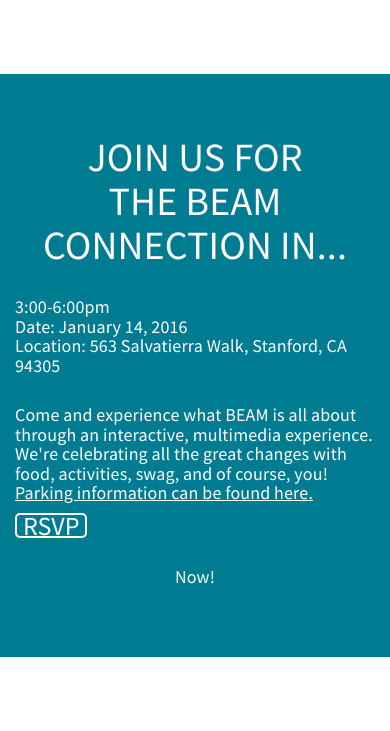
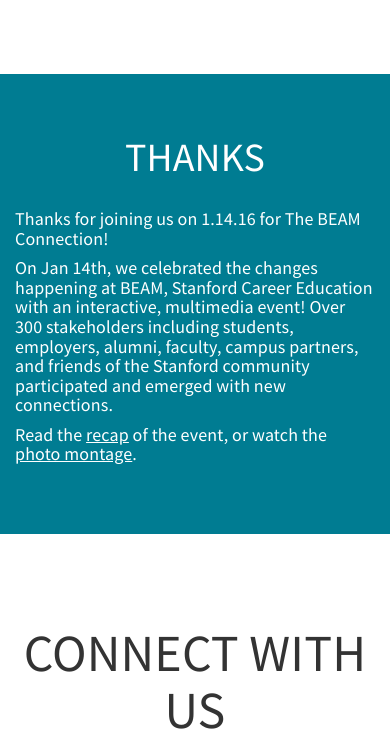
Before and after one commit to jedtan/cdcparallax, a plain HTML site: page index.html in a window 390 px wide. Shown: the part 3640-4371 px from the top of the page. Drawn offline with nearby package versions, Linux system fonts and the light colour scheme; a script that the page names is missing.

Commit message:
Updated RSVP Section

```diff
--- a/index.html
+++ b/index.html
@@ -80,7 +80,7 @@
                     <li class="menu-who-we-work-with"><a href="#mission-anchor">MISSION</a></li>
                     <li class="menu-model"><a href="#model-anchor" alt="model">MODEL</a></li>
                     <li class="menu-values"><a href="#values" alt="values">VALUES</a></li>
-                    <li class="menu-our-blog"><a href="#launch-footer" alt="rsvp">RSVP</a></li>
+                    <li class="menu-our-blog"><a href="#launch-footer" alt="rsvp">THANKS</a></li>
                     <li class="menu-connect"><a href="#connect-anchor" alt="connect">CONNECT</a></li>
                 </ul>
             </nav>
@@ -368,19 +368,18 @@
             <div class="graphic-container container">
                 <div class="row graphic-footer">
                     <div class="col-lg-1"></div>
-                    <div id="brand-launch" class="col-lg-6 col-sm-5">
+                    <div id="brand-launch" class="col-lg-12 col-sm-12">
+                         <table class="title-text"><tr><td><h2 class="sub-title-bottom">THANKS</h2></td></tr></table>
+                         <p class="footer-text-p">Thanks for joining us on 1.14.16 for The BEAM Connection!</p>
+                         <p class="footer-text-p">On Jan 14th, we celebrated the changes happening at BEAM, Stanford Career Education with an interactive, multimedia event! Over 300 stakeholders including students, employers, alumni, faculty, campus partners, and friends of the Stanford community participated and emerged with new connections.</p>
+                        <p class="footer-text-p">Read the <a href="https://storify.com/stanfordbeam/the-beam-connection">recap</a> of the event, or watch the <a href="http://video214.com/play/hMAS0qY44n1Ay5DqbWAQ6Q/s/dark">photo montage</a>. </p>
 
-                        <h2 class="sub-title-bottom"><span class="join-us">JOIN US FOR </span><br/>THE BEAM CONNECTION IN...</h2>
-                         <p class="footer-text-p">3:00-6:00pm<br/>Date: January 14, 2016 <br/>Location: 563 Salvatierra Walk, Stanford, CA 94305</p>
-                        <p class="footer-text-p"><br/>Come and experience what BEAM is all about through an interactive, multimedia experience. We're celebrating all the great changes with food, activities, swag, and of course, you! <a href="https://beam.stanford.edu/about-us/contact-us">Parking information can be found here.</a></p>
-
-                        <button class="launchpage-blue-button">RSVP</button>
 
                     </div>
-                    <div class="col-lg-5 col-sm-7 col-xs-12">
+                    <!--<div class="col-lg-5 col-sm-7 col-xs-12">
                         <div id="countbox1"></div>
 
-                    </div>
+                    </div>-->
                 </div>
 
 
```
